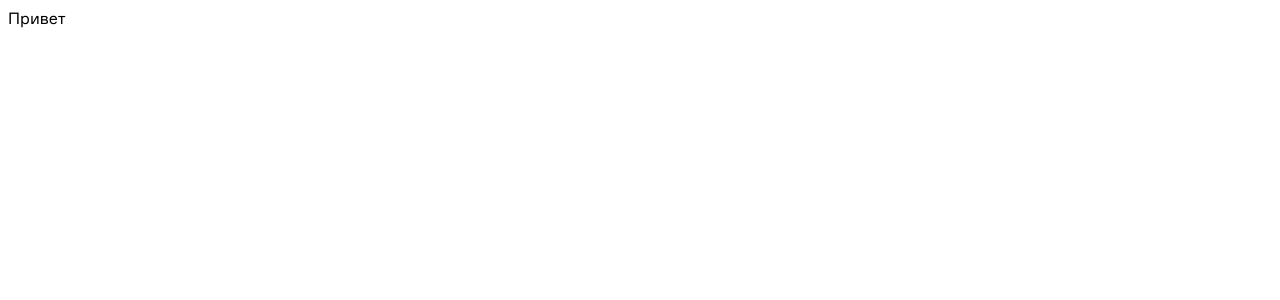
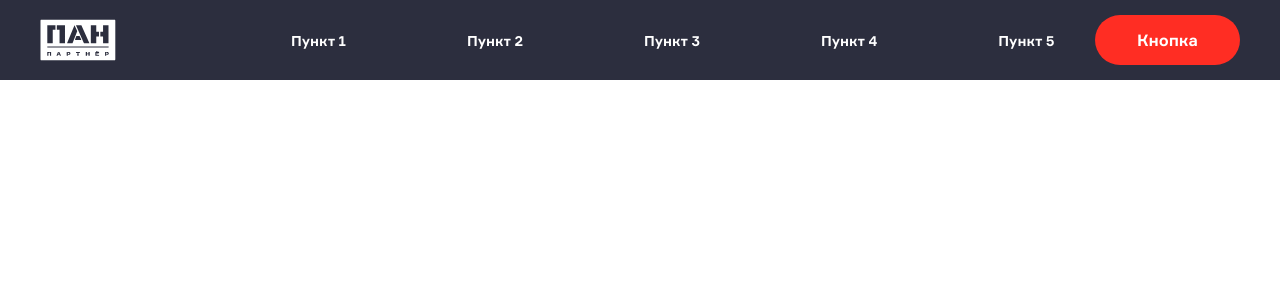
Before and after one commit to odinnadcatbl1/pan-landing, a React (Create React App) app: page / in a window 1280 px wide. Shown: the top 300 px of the page. Built offline with nearby package versions, Linux system fonts and the light colour scheme.

Commit message:
done header nav

```diff
--- a/src/App.tsx
+++ b/src/App.tsx
@@ -1,5 +1,11 @@
+import Header from "./components/Header/Header";
+
 const App: React.FC = () => {
-    return <div className="App">Привет</div>;
+    return (
+        <div className="App">
+            <Header />
+        </div>
+    );
 };
 
 export default App;
--- /dev/null
+++ b/src/components/Header/Header.tsx
@@ -0,0 +1,48 @@
+import logo from "../../assets/logo.svg";
+import Button from "../Button/Button";
+
+const Header: React.FC = () => {
+    return (
+        <header className="header">
+            <div className="container">
+                <div className="header__inner">
+                    <div className="header__left">
+                        <div className="header__logo">
+                            <img
+                                src={logo}
+                                alt="ПАН"
+                                className="header__logo-img"
+                            />
+                        </div>
+
+                        <nav className="header__nav">
+                            <ul className="header__nav-list">
+                                <li className="header__nav-item">
+                                    <a href="#">Пункт 1</a>
+                                </li>
+                                <li className="header__nav-item">
+                                    <a href="#">Пункт 2</a>
+                                </li>
+                                <li className="header__nav-item">
+                                    <a href="#">Пункт 3</a>
+                                </li>
+                                <li className="header__nav-item">
+                                    <a href="#">Пункт 4</a>
+                                </li>
+                                <li className="header__nav-item">
+                                    <a href="#">Пункт 5</a>
+                                </li>
+                            </ul>
+                        </nav>
+                    </div>
+
+                    <div className="header__right">
+                        <Button className={"header__button"} text={"Кнопка"} />
+                    </div>
+                </div>
+            </div>
+        </header>
+    );
+};
+
+export default Header;
--- /dev/null
+++ b/src/components/Header/header.scss
@@ -0,0 +1,42 @@
+.header {
+    background-color: $black-light;
+    padding: 1.5rem 0;
+}
+
+.header__inner {
+    display: flex;
+    align-items: center;
+    justify-content: space-between;
+}
+
+.header__left {
+    display: flex;
+}
+
+.header__nav {
+    margin-left: 15.3rem;
+}
+
+.header__nav-list {
+    display: flex;
+    align-items: center;
+    height: 100%;
+}
+
+.header__nav-item {
+    &:not(:first-child) {
+        margin-left: 7.7rem;
+    }
+
+    a {
+        @extend %h5;
+        text-decoration: none;
+        padding: 1rem 2.2rem;
+        border-radius: 10rem;
+        color: white;
+
+        &:hover {
+            background-color: rgba($gray-light, 0.2);
+        }
+    }
+}
--- a/src/index.scss
+++ b/src/index.scss
@@ -1,28 +1,7 @@
-@font-face {
-    font-family: "Formular";
-    src: url("./assets/fonts/Formular-Light.woff2") format("woff2"),
-        url("./assets/fonts/Formular-Light.woff") format("woff");
-    font-weight: 300;
-    font-style: normal;
-}
-
-@font-face {
-    font-family: "Formular";
-    src: url("./assets/fonts/Formular.woff2") format("woff2"),
-        url("./assets/fonts/Formular.woff") format("woff");
-    font-weight: 400;
-    font-style: normal;
-}
-
-@font-face {
-    font-family: "Formular";
-    src: url("./assets/fonts/Formular-Bold.woff2") format("woff2"),
-        url("./assets/fonts/Formular-Bold.woff") format("woff");
-
-    font-weight: 700;
-    font-style: normal;
-}
+@import "./style/reset.scss";
+@import "./style/_vars.scss";
+@import "./style/styles.scss";
 
 .App {
-    font-family: "Formular", sans-serif;
+    font-family: $font;
 }
--- a/src/style/_vars.scss
+++ b/src/style/_vars.scss
@@ -4,3 +4,101 @@ $gray-light: #8f95ac;
 $black-light: #2c2e3e;
 $black-dark: #1e2030;
 $red: #ff2d23;
+
+%h1 {
+    font-family: $font;
+    font-weight: 700;
+    font-size: 4.8rem;
+    line-height: 5.5rem;
+    color: $black-light;
+
+    @media screen and (max-width: 1280px) {
+        font-size: 4.2rem;
+        line-height: 5rem;
+    }
+
+    @media screen and (max-width: 767px) {
+        font-size: 3rem;
+        line-height: 3.5rem;
+    }
+}
+
+%h2 {
+    font-family: $font;
+    font-weight: 700;
+    font-size: 3.5rem;
+    line-height: 4rem;
+    color: $black-light;
+
+    @media screen and (max-width: 1280px) {
+        font-size: 3rem;
+        line-height: 3.5rem;
+    }
+
+    @media screen and (max-width: 767px) {
+        font-size: 2.6rem;
+        line-height: 3.3rem;
+    }
+}
+
+%h3 {
+    font-family: $font;
+    font-weight: 700;
+    font-size: 2.5rem;
+    line-height: 3rem;
+    color: $black-light;
+
+    @media screen and (max-width: 1280px) {
+        font-size: 2rem;
+        line-height: 2.6rem;
+    }
+
+    @media screen and (max-width: 767px) {
+        font-size: 1.8rem;
+        line-height: 2.2rem;
+    }
+}
+
+%h5 {
+    font-family: $font;
+    font-weight: 700;
+    font-size: 1.6rem;
+    line-height: 2rem;
+    color: $black-light;
+
+    @media screen and (max-width: 1280px) {
+        font-size: 1.4rem;
+        line-height: 1.7rem;
+    }
+
+    @media screen and (max-width: 767px) {
+        font-size: 1.4rem;
+        line-height: 1.8rem;
+    }
+}
+
+%big-text {
+    font-family: $font;
+    font-weight: 300;
+    font-size: 2rem;
+    line-height: 3.4rem;
+    color: $black-light;
+
+    @media screen and (max-width: 1280px) {
+        font-size: 1.8rem;
+        line-height: 2.6rem;
+    }
+
+    @media screen and (max-width: 767px) {
+        font-size: 1.5rem;
+        line-height: 2.2rem;
+    }
+}
+
+%text {
+    font-family: $font;
+    font-weight: 400;
+    font-size: 1.4rem;
+    line-height: 1.8rem;
+    color: $black-light;
+}
--- a/src/style/styles.scss
+++ b/src/style/styles.scss
@@ -1,3 +1,28 @@
+@font-face {
+    font-family: "Formular";
+    src: url("../assets/fonts/Formular-Light.woff2") format("woff2"),
+        url("../assets/fonts/Formular-Light.woff") format("woff");
+    font-weight: 300;
+    font-style: normal;
+}
+
+@font-face {
+    font-family: "Formular";
+    src: url("../assets/fonts/Formular.woff2") format("woff2"),
+        url("../assets/fonts/Formular.woff") format("woff");
+    font-weight: 400;
+    font-style: normal;
+}
+
+@font-face {
+    font-family: "Formular";
+    src: url("../assets/fonts/Formular-Bold.woff2") format("woff2"),
+        url("../assets/fonts/Formular-Bold.woff") format("woff");
+
+    font-weight: 700;
+    font-style: normal;
+}
+
 html {
     font-size: 62.5%;
 }
@@ -15,10 +40,14 @@ html {
 .container {
     max-width: 1600px;
     margin: 0 auto;
-    padding: 0 4rem;
+    padding: 0 6.5rem;
     width: 100%;
 
     @media screen and (max-width: 1280px) {
+        padding: 0 4rem;
+    }
+
+    @media screen and (max-width: 768px) {
         padding: 0 2rem;
     }
 }
@@ -120,3 +149,6 @@ h5 {
     line-height: 1.8rem;
     color: $black-light;
 }
+
+@import "../components/Header/header.scss";
+@import "../components/Button/button.scss";
```
